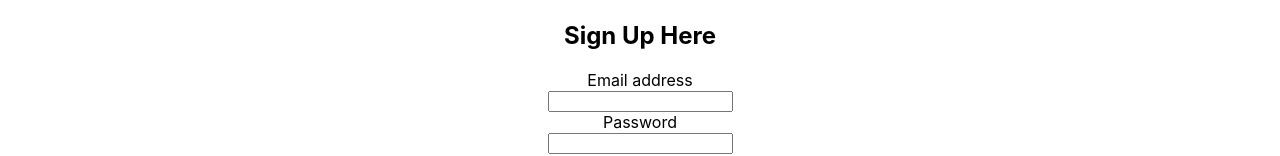
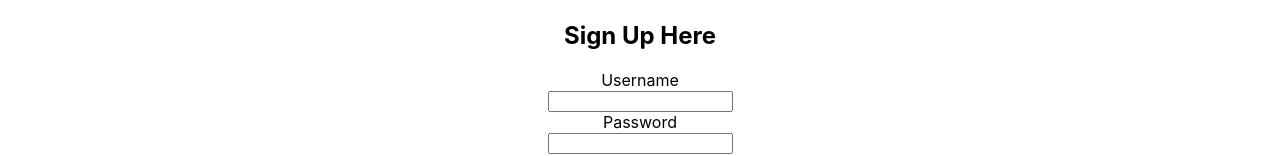
Before and after one commit to bld-wk-water-my-plants/front-end, a React (Create React App) app: page /signUp in a window 1280 px wide. Shown: the part 141-297 px from the top of the page. Built offline with nearby package versions, Linux system fonts and the light colour scheme.

Commit message:
edited the signup/added component to app js

```diff
--- a/src/App.js
+++ b/src/App.js
@@ -35,7 +35,7 @@ function App() {
       <Switch>
         <PrivateRoute path='/plants' />
         <PrivateRoute path='/edituser' />
-        <Route path='/signup' component={SignUp} />
+        <Route path='/signUp' component={SignUp} />
         <PrivateRoute path='/logout' />
         <Route path='/login' component={Login} />
         <Route path="/" />
--- a/src/components/SignUp.js
+++ b/src/components/SignUp.js
@@ -13,19 +13,19 @@ const Signup = () => {
       </div>
 
       <div className="fill">
-          <form className="emailaddress" action="#" method="POST">
+          <form className="usernamee" action="#" method="POST">
             <div>
               <label
-                htmlFor="email"
+                htmlFor="username"
               >
-                Email address
+                Username
               </label>
-              <div className="email1">
+              <div className="info1">
                 <input
-                  id="email"
-                  name="email"
-                  type="email"
-                  autoComplete="email"
+                  id="userName"
+                  name="userName"
+                  type="username"
+                  autoComplete="username"
                   required
                   className="style"
                 />
@@ -39,7 +39,7 @@ const Signup = () => {
               >
                 Password
               </label>
-              <div className="email1">
+              <div className="info1">
                 <input
                   id="password"
                   name="password"
@@ -52,12 +52,12 @@ const Signup = () => {
             </div>
             <div>
               <label
-                htmlFor="email"
+                htmlFor="phonenum"
                 className="styling"
               >
                 Phone Number
               </label>
-              <div className="email1">
+              <div className="info1">
                 <input
                   id="phone"
                   name="phone"
```
